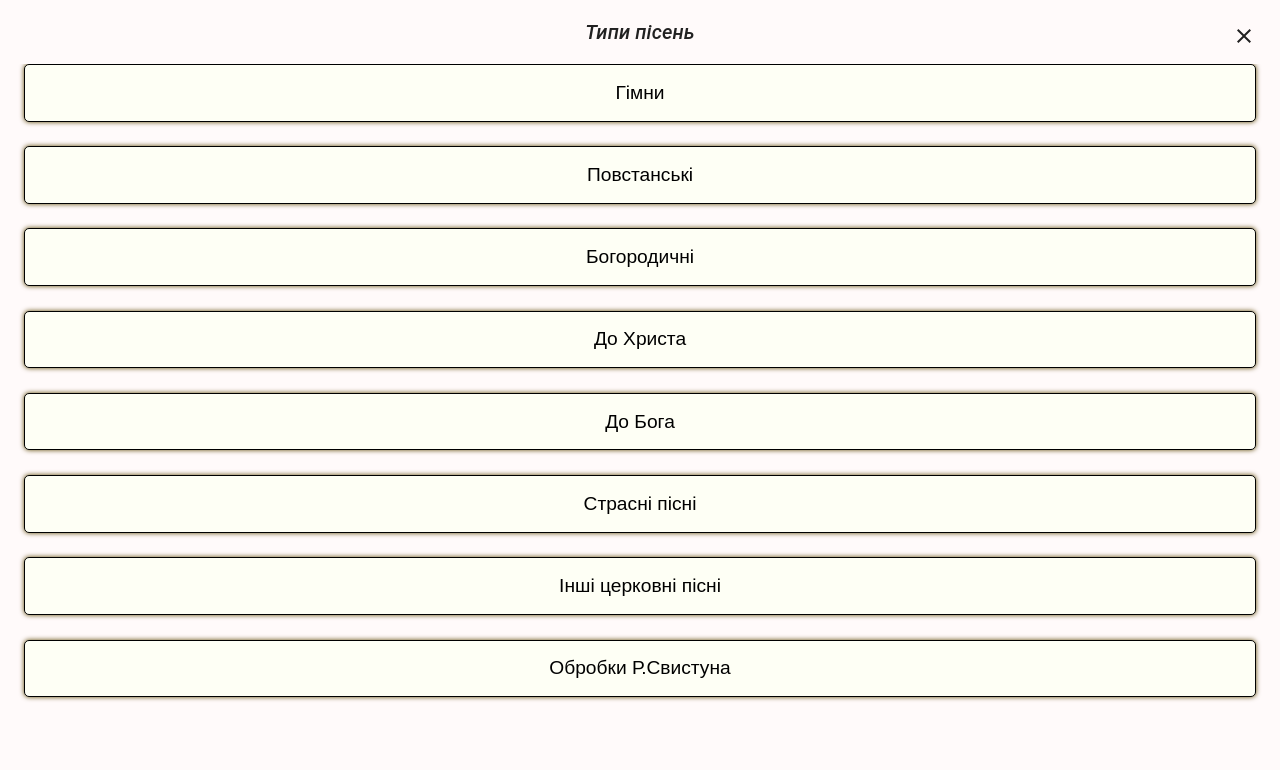
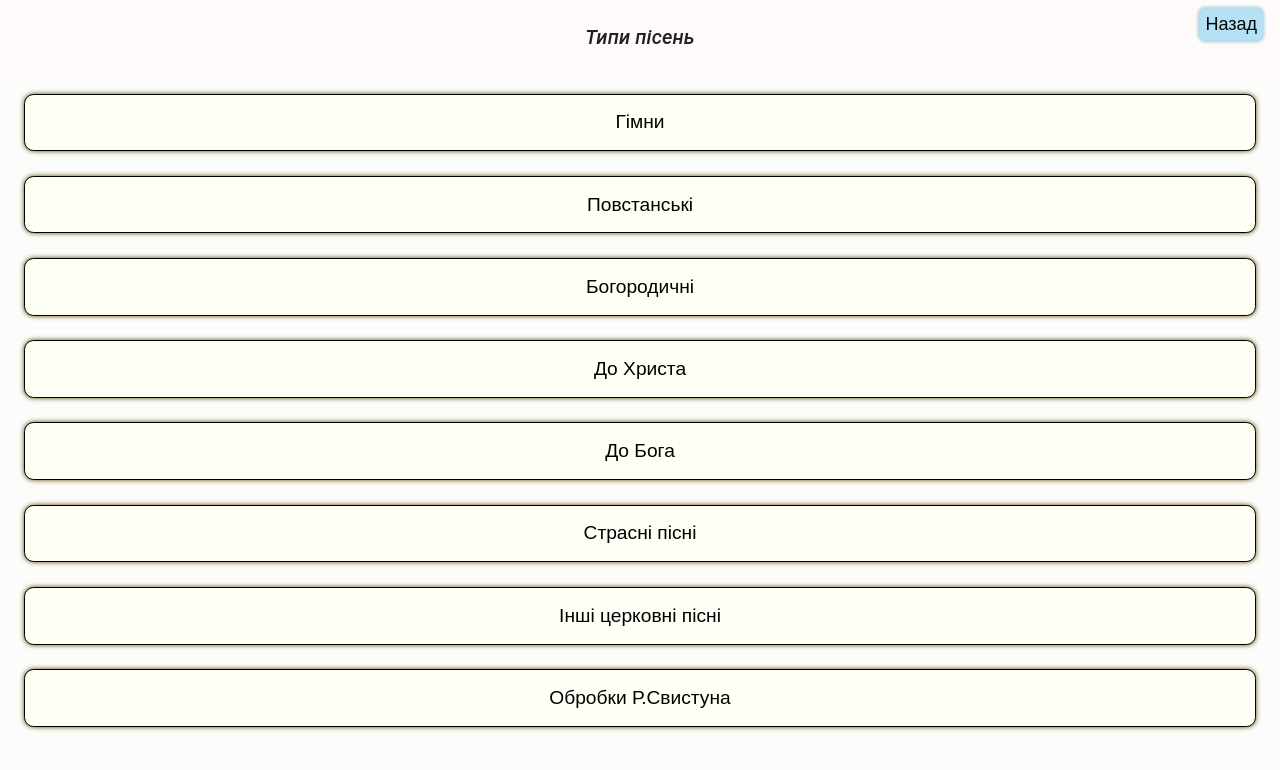
Before and after one commit to Zilinskij/choir.FE, a React (Create React App) app: page / in a window 1280 px wide. Both pictures are taken after a click on the button "Типи пісень". Shown: the top 770 px of the page. Built offline with nearby package versions, Linux system fonts and the light colour scheme.

Commit message:
+ disain

```diff
--- a/src/Buttons.js
+++ b/src/Buttons.js
@@ -2,8 +2,8 @@ import React, { useState, useEffect } from "react";
 import { SortOfSongs } from "./Other function/SomeFunction";
 import { SongSearch } from "./Other function/SomeFunction";
 // import { ReactComponent as IconClose } from "./images/cross-close.svg";
-import { Dialog, DialogContent, DialogTitle } from '@mui/material';
-import CloseIcon from '@mui/icons-material/Close';
+import { Dialog, DialogActions, DialogContent, DialogTitle } from '@mui/material';
+import { IconButton } from '@mui/material';
 
 export function HeadBtn({ text }) {
   function handlePlayClick() {
@@ -157,11 +157,10 @@ export function OpenSearchButton() {
 
   return (
     <div>
-      <button className='button2'
+      <button className='button'
         onClick={handleButtonClick}
-        style={{}}
       >
-        Пошук пісні по тексту
+        <i>Пошук пісні по тексту</i>
       </button>
       {isSearchOpen && <SongSearch />}
     </div>
@@ -207,9 +206,7 @@ export function OpenSortButton() {
     <div>
       <button
         className='button'
-        variant='outlined'
         onClick={handleButtonClick}
-        style={{ padding: '10px 20px', borderRadius: '5px' }}
       >
         Типи пісень
       </button>
@@ -219,15 +216,34 @@ export function OpenSortButton() {
         fullScreen
         PaperProps={{
           style: {
-            backgroundColor: '#FFFAFA'
+            backgroundColor: '#fcfcfa'
           }
         }}
       >
-        <CloseIcon
-          onClick={handleClose}
-          style={{ cursor: 'pointer', position: 'absolute', right: '1em', top: '1em' }}
-        />
-        <DialogTitle>Типи пісень</DialogTitle>
+        <DialogActions
+         style={{
+          display: 'flex',
+          justifyContent: 'space-around',
+          padding: '0.3em',
+          backgroundColor: '#FFFAFA'
+        }}>
+          <DialogTitle
+          >Типи пісень</DialogTitle>
+          <IconButton
+            onClick={handleClose}
+            size='small'
+            style={{
+              borderRadius: '0.3em',
+              backgroundColor: '#b5e1f5',
+              color: '#050505',
+              boxShadow: '0em 0em 0.15em 0.15em #b7d9e8',
+              position: 'absolute',
+              right: '1em',
+              top: '0.5em'
+            }}
+          >Назад
+          </IconButton>
+        </DialogActions>
         <DialogContent>
           <SortOfSongGimn />
           <SortOfSongPovstanska />
--- a/src/Other function/SomeFunction.js
+++ b/src/Other function/SomeFunction.js
@@ -6,7 +6,7 @@ import DialogContent from '@mui/material/DialogContent';
 import axios from 'axios';
 import { IconButton, Typography } from '@mui/material';
 import { styled } from '@mui/system';
-import { CloseIcon } from '@chakra-ui/icons';
+// import { CloseIcon } from '@chakra-ui/icons';
 
 let StyledDialogContentText = styled('div')(({ theme }) => ({
   backgroundColor: 'white',  // Приклад: світло-сірий фон
@@ -16,9 +16,9 @@ let StyledDialogContentText = styled('div')(({ theme }) => ({
 
 let SongText = styled('pre')(({ fontSize }) => ({
   fontSize: `${fontSize}px`,
-  color: 'black',  // Приклад: темно-сірий текст
+  color: 'black',
   whiteSpace: 'pre-wrap',  // Текст переноситься відповідно до ширини контейнера
-  marginTop: '2em',
+  marginTop: '0.5em',
 }));
 
 let ButtonNoty = ({ onClick, nazva }) => {
@@ -80,6 +80,7 @@ export function ScrollSong({ isOpen, handleClose, nazva, text }) {
       PaperProps={{
         style: {
           margin: 0,
+          padding: 0,
           maxWidth: '100%',
           maxHeight: '100%',
           width: '100%',
@@ -88,28 +89,60 @@ export function ScrollSong({ isOpen, handleClose, nazva, text }) {
         }
       }}
     >
-      <DialogContent dividers={scroll === 'paper'}>
+      <DialogActions fontSize={fontSize}
+        style={{
+          display: 'flex',
+          justifyContent: 'space-around',
+          padding: '0.3em',
+          backgroundColor: '#FFFAFA'
+        }}>
+        <Typography variant="h6"
+        >
+          <i>{nazva}</i>
+        </Typography>
+        <IconButton onClick={increaseFontSize}
+          size='small'
+          style={{
+            borderRadius: '0.3em',
+            backgroundColor: '#facdac',
+            color: '#050505',
+            boxShadow: '0em 0em 0.15em 0.15em #facf9b'
+          }}
+        >АА ++</IconButton>
+        <IconButton onClick={decreaseFontSize}
+          size='small'
+          style={{
+            borderRadius: '0.3em',
+            backgroundColor: '#facdac',
+            color: '#050505',
+            boxShadow: '0em 0em 0.15em 0.15em #facf9b'
+          }}
+        >аа --</IconButton>
+        <IconButton onClick={handleClose} color="primary"
+          size='small'
+          style={{
+            borderRadius: '0.3em',
+            backgroundColor: '#b5e1f5',
+            color: '#050505',
+            boxShadow: '0em 0em 0.15em 0.15em #b7d9e8'
+          }}
+        >Назад</IconButton>
+      </DialogActions>
+      <DialogContent dividers={scroll === 'paper'}
+        style={{
+          padding: '0em 1em'
+        }}
+      >
         <StyledDialogContentText
           id="scroll-dialog-description"
           ref={descriptionElementRef}
           tabIndex={-1}
         >
-          <Typography variant="h6">
-            <i>{nazva}</i>
-          </Typography>
-          <SongText fontSize={fontSize}
-            style={{
-
-            }}>
+          <SongText fontSize={fontSize}>
             {text}
           </SongText>
         </StyledDialogContentText>
       </DialogContent>
-      <DialogActions fontSize={fontSize}>
-        <IconButton onClick={increaseFontSize}>+</IconButton>
-        <IconButton onClick={decreaseFontSize}>-</IconButton>
-        <IconButton onClick={handleClose} color="primary">Назад</IconButton>
-      </DialogActions>
     </Dialog>
   );
 }
@@ -338,13 +371,6 @@ export function SortOfSongs({ zapyt, typeOfSong }) {
     <div>
       {!showData && (
         <button
-          style={{
-            cursor: 'pointer',
-            padding: '10px 20px',
-            borderRadius: '5px',
-            backgroundSize: 'cover',
-            backgroundPosition: 'center'
-          }}
           className='button'
           onClick={fetchData}
           disabled={isLoading}
@@ -354,17 +380,7 @@ export function SortOfSongs({ zapyt, typeOfSong }) {
       )}
       {showData && (
         <>
-          <button
-            style={{ cursor: 'pointer' }}
-            className='button'
-            onClick={handleHideData}
-          >
-            Приховати список "<i>{typeOfSong}"</i>
-          </button>
           <div>
-            <i>
-              <h3>Список пісень:</h3>
-            </i>
             <Dialog
               open={showData}
               fullScreen
@@ -374,11 +390,20 @@ export function SortOfSongs({ zapyt, typeOfSong }) {
                 }
               }}
             >
-              <CloseIcon
+              <IconButton
                 onClick={handleHideData}
-                style={{ cursor: 'pointer', position: 'absolute', right: '1em', top: '1em' }}
-
-              />
+                size='small'
+                style={{
+                  borderRadius: '0.3em',
+                  backgroundColor: '#b5e1f5',
+                  color: '#050505',
+                  boxShadow: '0em 0em 0.15em 0.15em #b7d9e8',
+                  position: 'absolute',
+                  right: '1em',
+                  top: '0.5em'
+                }}
+              >Назад
+              </IconButton>
               <ul style={{ listStyleType: 'none' }}>
                 {currentPageData.map((item, index) => (
                   <span
@@ -487,7 +512,6 @@ export function Videos({ apiUrl }) {
     <div>
       {!showVideos && (
         <button className='button'
-          style={{ cursor: 'pointer', padding: '10px 20px', borderRadius: '5px' }}
           onClick={fetchVideos} disabled={isLoading}>
           Відеофайли
         </button>
@@ -495,7 +519,6 @@ export function Videos({ apiUrl }) {
       {showVideos && (
         <>
           <button className='button'
-            style={{ cursor: 'pointer', padding: '10px 20px', borderRadius: '5px' }}
             onClick={handleHideVideos}>
             Приховати список відеофайлів
           </button>
@@ -571,7 +594,6 @@ export function Nagorody({ apiUrl }) {
     <div>
       {!showNagoroda && (
         <button className='button'
-          style={{ cursor: 'pointer', padding: '10px 20px', borderRadius: '5px' }}
           onClick={fetchNagorody} disabled={isLoading}>
           Наші нагороди
         </button>
@@ -586,10 +608,20 @@ export function Nagorody({ apiUrl }) {
             }
           }}
         >
-          <CloseIcon
+         <IconButton
             onClick={handleHightNagoroda}
-            style={{ cursor: 'pointer', position: 'absolute', right: '1em', top: '1em' }}
-          />
+            size='small'
+            style={{
+              borderRadius: '0.3em',
+              backgroundColor: '#b5e1f5',
+              color: '#050505',
+              boxShadow: '0em 0em 0.15em 0.15em #b7d9e8',
+              position: 'absolute',
+              right: '1em',
+              top: '0.5em'
+            }}
+          >Назад
+          </IconButton>
           <ol>
             {nagoroda.map((nagoroda, index) => (
               <span
--- a/src/index.css
+++ b/src/index.css
@@ -19,7 +19,7 @@ body::before {
   background-size: cover;
   background-repeat: no-repeat;
   background-attachment: fixed;
-  opacity: 0.25;
+  opacity: 0.4;
   z-index: -1;
 }
 
@@ -187,7 +187,6 @@ li {
   align-items: center;
   width: 100%;
   min-height: 100%;
-
 }
 
 .modal-content {
@@ -221,7 +220,7 @@ li {
   background: none;
   border: none;
   cursor: pointer;
-  font-size: 1em;
+  font-size: 2em;
 }
 
 .custom-text {
```
